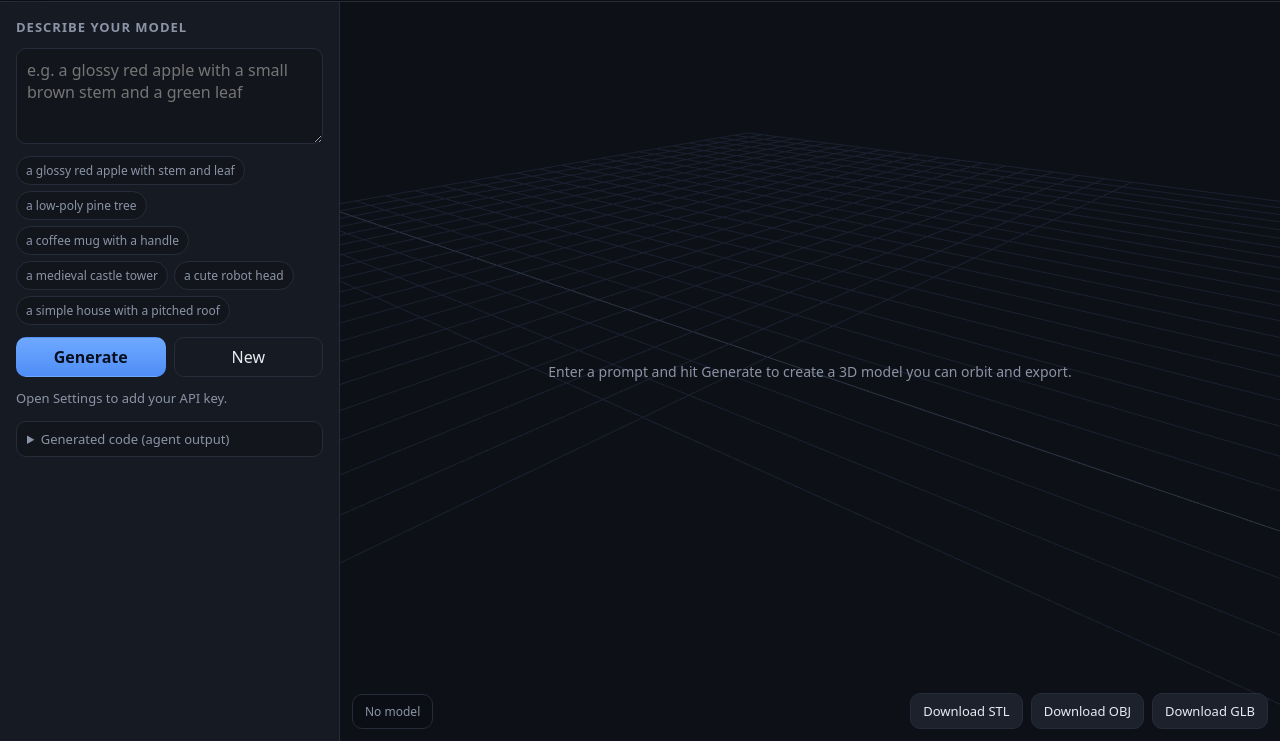
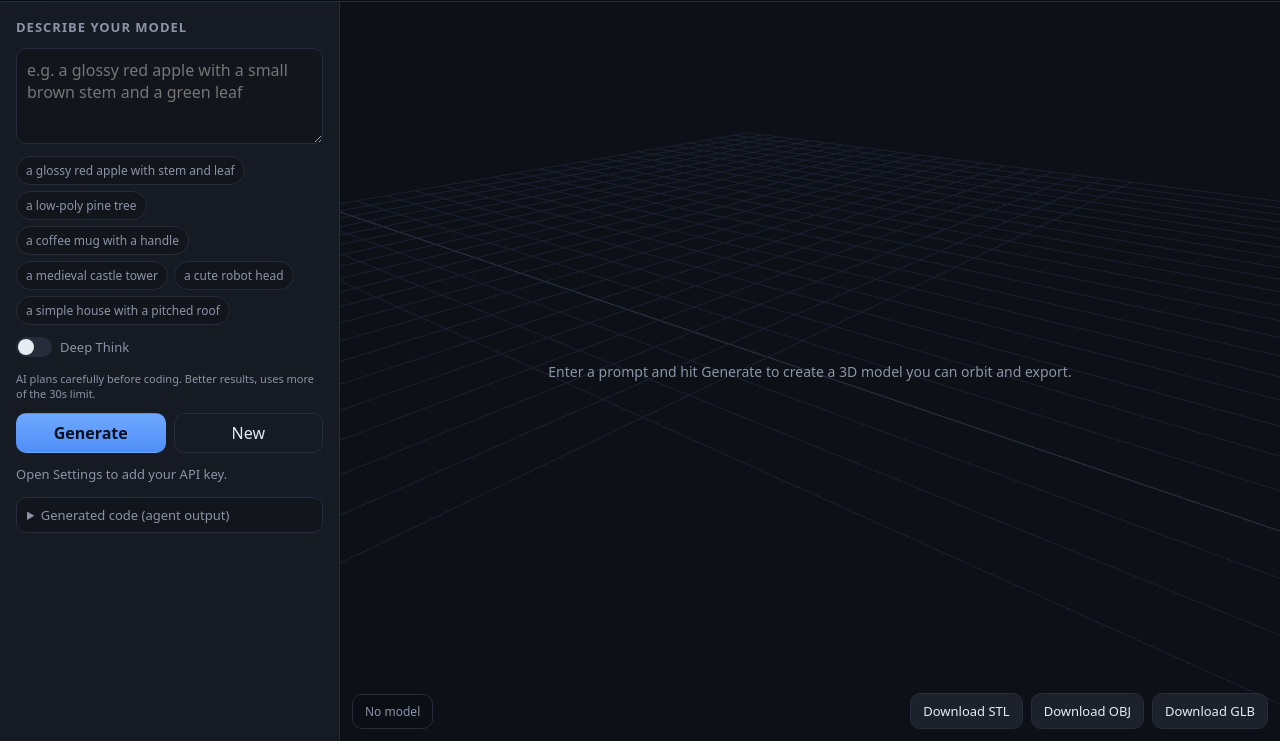
Before and after one commit to richardaiand/text-to-model, a website: page index.html in a window 1280 px wide. Shown: the part 59-800 px from the top of the page. Drawn offline with nearby package versions, Linux system fonts and the light colour scheme.

Commit message:
Add Deep Think toggle: AI plans carefully before coding for better quality

```diff
--- a/index.html
+++ b/index.html
@@ -122,6 +122,38 @@
   textarea:focus { outline: none; border-color: var(--accent); }
   .row { display: flex; gap: 8px; }
   .row > button { flex: 1; }
+  .toggle-row {
+    display: flex;
+    align-items: center;
+    gap: 8px;
+    font-size: 13px;
+    color: var(--muted);
+    cursor: pointer;
+    user-select: none;
+  }
+  .toggle-row:hover { color: var(--text); }
+  .toggle {
+    position: relative;
+    width: 36px;
+    height: 20px;
+    border-radius: 999px;
+    background: var(--border);
+    transition: background .2s;
+    flex-shrink: 0;
+  }
+  .toggle::after {
+    content: '';
+    position: absolute;
+    top: 2px; left: 2px;
+    width: 16px; height: 16px;
+    border-radius: 50%;
+    background: var(--text);
+    transition: transform .2s;
+  }
+  .toggle-row.on .toggle { background: var(--accent-2); }
+  .toggle-row.on .toggle::after { transform: translateX(16px); }
+  .toggle-row.on { color: var(--text); }
+  .toggle-desc { font-size: 11px; color: var(--muted); margin-top: 2px; }
   .examples { display: flex; flex-wrap: wrap; gap: 6px; }
   .chip {
     font-size: 12px;
@@ -320,6 +352,11 @@
       <h2>Describe your model</h2>
       <textarea id="prompt" placeholder="e.g. a glossy red apple with a small brown stem and a green leaf"></textarea>
       <div class="examples" id="examples"></div>
+      <div class="toggle-row" id="deepThinkToggle">
+        <div class="toggle"></div>
+        <span>Deep Think</span>
+      </div>
+      <div class="toggle-desc" id="deepThinkDesc">AI plans carefully before coding. Better results, uses more of the 30s limit.</div>
       <div class="row">
         <button class="primary" id="generateBtn">Generate</button>
         <button class="ghost" id="clearBtn">New</button>
@@ -452,7 +489,25 @@ const settings = {
   apiKey: ls.get('ai3d.apiKey', ''),
 };
 
-let messages = [{ role: 'system', content: SYSTEM_PROMPT }];
+let deepThink = ls.get('ai3d.deepThink', 'false') === 'true';
+
+const DEEP_THINK_SUFFIX = `
+
+IMPORTANT — DEEP THINK MODE:
+Before writing any code, think through your design step by step:
+1. Identify every distinct part of the object (body, handle, lid, base, details).
+2. For each part, choose the best THREE.js primitive geometry and explain why.
+3. Plan the exact position, rotation, and scale of each part relative to the center.
+4. Choose material colors, roughness, and metalness values that make the object look realistic.
+5. Consider how parts connect — avoid floating parts, z-fighting, or gaps.
+6. Only after this planning, write the buildModel(THREE) function following all rules above.
+Take your time. Quality matters more than speed. Use the full reasoning budget.`;
+
+function getSystemPrompt() {
+  return deepThink ? SYSTEM_PROMPT + DEEP_THINK_SUFFIX : SYSTEM_PROMPT;
+}
+
+let messages = [{ role: 'system', content: getSystemPrompt() }];
 
 const renderer = new THREE.WebGLRenderer({ canvas: $('c'), antialias: true });
 renderer.setPixelRatio(Math.min(window.devicePixelRatio, 2));
@@ -647,7 +702,7 @@ async function generate() {
 
   const btn = $('generateBtn');
   btn.disabled = true;
-  showLoader('Agent is modeling…', true);
+  showLoader(deepThink ? 'Thinking deeply…' : 'Agent is modeling…', true);
   setStatus('Generating…');
   try {
     const raw = await callAgent(prompt);
@@ -702,7 +757,7 @@ async function exportModel(format) {
 
 function newModel() {
   if (currentModel) { scene.remove(currentModel); disposeObject(currentModel); currentModel = null; }
-  messages = [{ role: 'system', content: SYSTEM_PROMPT }];
+  messages = [{ role: 'system', content: getSystemPrompt() }];
   $('prompt').value = '';
   $('codeView').textContent = 'No code yet.';
   $('stats').textContent = 'No model';
@@ -818,6 +873,15 @@ $('prompt').addEventListener('keydown', (e) => {
   if ((e.metaKey || e.ctrlKey) && e.key === 'Enter') generate();
 });
 
+const deepThinkEl = $('deepThinkToggle');
+function syncDeepThink() {
+  deepThinkEl.classList.toggle('on', deepThink);
+  ls.set('ai3d.deepThink', String(deepThink));
+  messages = [{ role: 'system', content: getSystemPrompt() }];
+}
+deepThinkEl.addEventListener('click', () => { deepThink = !deepThink; syncDeepThink(); });
+syncDeepThink();
+
 buildExampleChips();
 buildModelList();
 buildPresets();
```
